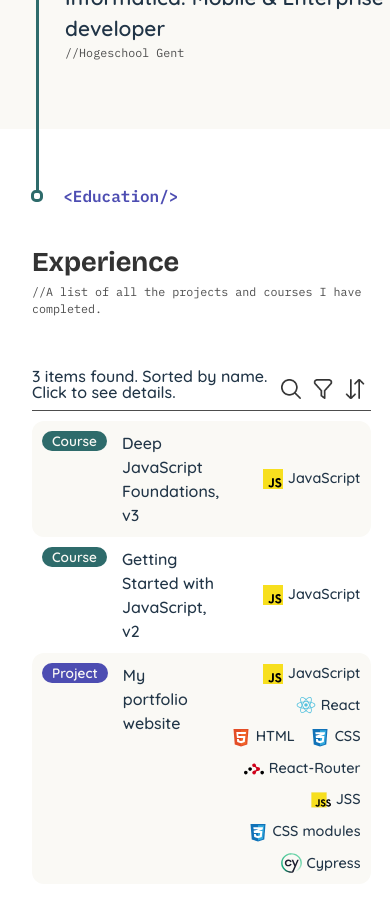
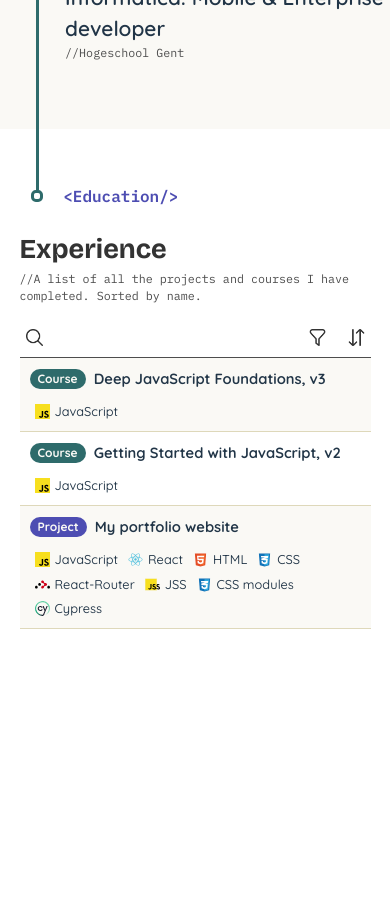
Before and after one commit to Stefdev13/stef-bekaert-portfolio, a React (Vite) app: page /about in a window 390 px wide. Shown: the part 3660-4571 px from the top of the page. After the commit the page ends 4439 px from the top, so only its background shows below. Built offline with nearby package versions, Linux system fonts and the light colour scheme.

Commit message:
ExperienceSection Responsive
Made the ExperienceSection component and its subcomponents responsive

```diff
--- a/src/components/about/experience-section/ExperienceItem.module.css
+++ b/src/components/about/experience-section/ExperienceItem.module.css
@@ -13,14 +13,6 @@
     }
 }
 
-.wrapper:hover {
-    background-color: var(--var-colour-bg-l3);
-
-    cursor: pointer;
-
-    padding: 12px;
-}
-
 .odd {
     background-color: var(--var-colour-bg-l1);
 }
@@ -33,7 +25,7 @@
     display: flex;
     flex-direction: row;
     gap: 15px;
-    align-items: start;
+    align-items: center;
 
     flex-grow: 1;
 }
@@ -131,9 +123,6 @@
     flex-direction: column;
 
     position: fixed;
-    top: 50%;
-    left: 50%;
-    transform: translate(-50%, -50%);
     z-index: 3;
 
     width: 55vw;
@@ -143,7 +132,6 @@
     scrollbar-width: thin;
 
     border: 1px solid var(--var-colour-border);
-    border-radius: 20px;
     background-color: var(--var-colour-glass-bg-logo);
     backdrop-filter: blur(16px) saturate(180%);
     -webkit-backdrop-filter: blur(16px) saturate(180%);
@@ -190,15 +178,6 @@
     img {
         height: 15px;
         transition: height 0.2s ease-in-out;
-        width: auto;
-    }
-}
-
-.closeBtn:hover {
-    cursor: pointer;
-
-    img {
-        height: 18px;
         width: auto;
     }
 }
@@ -311,3 +290,153 @@
     display: flex;
     flex-direction: row;
 }
+
+@media only screen and (width < 992px) {
+    .wrapper {
+        flex-direction: column;
+        gap: 12px;
+
+        border-radius: 0;
+
+        border-bottom: 1px solid var(--var-colour-border);
+    }
+
+    .tagAndName {
+        gap: 8px;
+    }
+
+    .typeTag {
+        padding: 1px 8px 1px 8px;
+
+        border-radius: 12px;
+
+        font-size: .75rem;
+        font-weight: 700;
+    }
+
+    .name {
+        font-weight: 650;
+        font-size: .92rem;
+    }
+
+    .techListWrapper {
+        justify-content: start;
+    }
+
+    .technologyTag {
+        padding-left: 5px;
+
+        font-weight: 450;
+        font-size: .8rem;
+
+        img {
+            height: 15px;
+            width: auto;
+        }
+    }
+
+    .technologiesList {
+        justify-content: start;
+        gap: 5px;
+    }
+
+
+    /* === CSS for detail view === */
+    .detailViewOverlayOpen {
+        bottom: 0%;
+        left: 0%;
+
+        box-sizing: border-box;
+
+        width: 100vw;
+        max-height: 70vh;
+
+        border: none;
+        border-top-right-radius: 20px;
+        border-top-left-radius: 20px;
+    }
+
+    .completedOn {
+        font-size: .85rem;
+    }
+
+    .mainContentSection {
+        gap: 3vh;
+    }
+
+    .heroImgSection {
+        margin-bottom: 15px;
+    }
+
+    .headerImage {
+        height: 20vh;
+    }
+
+    .titleSection {
+        h1 {
+            font-size: 1.4rem;
+        }
+
+        p {
+            font-size: .75rem;
+            margin: 0;
+        }
+    }
+
+    .sectionHeader {
+        font-size: 1.2rem;
+    }
+
+    .descriptionSection {
+        p {
+            font-size: .9rem;
+
+            margin: 0;
+        }
+    }
+
+    .technologyTagDetail {
+        gap: 5px;
+
+        padding: 6px 8px 6px 10px;
+
+        font-size: .8rem;
+
+        img {
+            height: 18px;
+        }
+
+        p {
+            margin: 0;
+            line-height: 1;
+        }
+    }
+}
+
+@media only screen and (width >= 992px) {
+    .detailViewOverlayOpen {
+        top: 50%;
+        left: 50%;
+
+        transform: translate(-50%, -50%);
+
+        border-radius: 20px;
+    }
+
+    .wrapper:hover {
+        background-color: var(--var-colour-bg-l3);
+
+        cursor: pointer;
+
+        padding: 12px;
+    }
+
+    .closeBtn:hover {
+        cursor: pointer;
+
+        img {
+            height: 18px;
+            width: auto;
+        }
+    }
+}
--- a/src/components/about/experience-section/ExperienceList.module.css
+++ b/src/components/about/experience-section/ExperienceList.module.css
@@ -42,14 +42,7 @@
     }
 }
 
-.button:hover {
-    cursor: pointer;
 
-    img {
-        height: 25px;
-        width: auto;
-    }
-}
 /* === CSS for Search === */
 .searchWrapper {
     display: flex;
@@ -63,8 +56,6 @@
     flex-wrap: nowrap;
     flex-grow: 1;
     align-items: center;
-
-    max-width: 35vw;
 
     padding: 0px 5px 0px 5px ;
 
@@ -100,10 +91,6 @@
         height: 13px;
         width: auto;
     }
-}
-
-.closeSearchBtn:hover {
-    cursor: pointer;
 }
 
 .show {
@@ -145,18 +132,11 @@
     animation: slide-in .4s ease-in-out;
 
     position: fixed;
-    top: 50%;
-    left: 50%;
-    transform: translate(-50%, -50%);
     z-index: 4;
 
-    border: 1px solid var(--var-colour-border);
-    border-radius: 20px;
     background-color: var(--var-colour-glass-bg-logo);
     backdrop-filter: blur(16px) saturate(180%);
     -webkit-backdrop-filter: blur(16px) saturate(180%);
-
-    width: 800px;
 
     padding: 25px;
 }
@@ -196,10 +176,6 @@
     }
 }
 
-.clearAllBtn:hover {
-    cursor: pointer;
-}
-
 .header {
     display: flex;
     flex-direction: row;
@@ -225,10 +201,6 @@
         height: 15px;
         width: auto;
     }
-}
-
-.closeBtn:hover {
-    cursor: pointer;
 }
 
 .filterCategory {
@@ -274,17 +246,6 @@
     img {
         height: 20px;
         width: auto;
-    }
-}
-
-.filterTag:hover {
-    cursor: pointer;
-
-    background-color: var(--var-colour-text-muted);
-
-    p {
-        font-weight: 550;
-        color: var(--var-colour-bg-l2);
     }
 }
 
@@ -335,3 +296,112 @@
         display: none;
     }
 }
+
+@media only screen and (width < 992px) {
+    .topLine {
+        margin-bottom: 0;
+
+        align-items: center;
+    }
+
+    .itemCount {
+        display: none;
+    }
+
+    .buttonRow {
+        gap: 10px;
+
+        flex-grow: 1;
+    }
+
+    .searchWrapper {
+        flex-grow: 1;
+    }
+
+    .button {
+        img {
+            height: 17px;
+        }
+    }
+
+    .filterBox {
+        box-sizing: border-box;
+
+        gap: 5vh;
+
+        position: fixed;
+        bottom: 0%;
+        left: 0%;
+
+        border-top-right-radius: 20px;
+        border-top-left-radius: 20px;
+
+        width: 100vw;
+    }
+
+    .filterTag {
+        gap: 5px;
+
+        padding: 6px 10px 6px 10px;
+
+        font-size: .8rem;
+
+        img {
+            height: 18px;
+        }
+
+        p {
+            margin: 0;
+            font-size: .8rem;
+        }
+    }
+}
+
+@media only screen and (width >= 992px){
+    .button:hover {
+        cursor: pointer;
+
+        img {
+            height: 25px;
+            width: auto;
+        }
+    }
+
+    .closeBtn:hover {
+        cursor: pointer;
+    }
+
+    .searchBar {
+        max-width: 35vw;
+    }
+
+    .closeSearchBtn:hover {
+        cursor: pointer;
+    }
+
+    .filterBox {
+        top: 50%;
+        left: 50%;
+        transform: translate(-50%, -50%);
+
+        border: 1px solid var(--var-colour-border);
+        border-radius: 20px;
+
+        width: 800px;
+    }
+
+    .filterTag:hover {
+        cursor: pointer;
+
+        background-color: var(--var-colour-text-muted);
+
+        p {
+            font-weight: 550;
+            color: var(--var-colour-bg-l2);
+        }
+    }
+
+    .clearAllBtn:hover {
+        cursor: pointer;
+    }
+}
--- a/src/components/about/experience-section/ExperienceSection.jsx
+++ b/src/components/about/experience-section/ExperienceSection.jsx
@@ -2,8 +2,11 @@
 import styles from "./ExperienceSection.module.css";
 import KnotAndTitle from "../KnotAndTitle.jsx";
 import ExperienceList from "./ExperienceList.jsx";
+import { useSortSetting } from "../../../context/ExperienceListProvider.jsx";
 
 function ExperienceSection() {
+  const sortSetting = useSortSetting();
+
   return (
     <div className={styles.sectionWrapper}>
       <KnotAndTitle title="Education" location="bottom" />
@@ -11,7 +14,8 @@
         <div>
           <h1 className="sectionHeading">Experience</h1>
           <p className="comment">
-            //A list of all the projects and courses I have completed.
+            //A list of all the projects and courses I have completed. Sorted by{" "}
+            {sortSetting == 1 ? "name" : sortSetting == 2 ? "type" : "date"}.
           </p>
         </div>
         <ExperienceList />
--- a/src/components/about/experience-section/ExperienceSection.module.css
+++ b/src/components/about/experience-section/ExperienceSection.module.css
@@ -22,3 +22,16 @@
     padding-left: 8.2vw;
     padding-right: 5vw;
 }
+
+@media only screen and (width < 992px) {
+    .sectionWrapper {
+        gap: 2vh;
+    }
+
+    .sectionContent {
+        gap: 2vh;
+
+        padding-left: 5vw;
+        padding-right: 5vw;
+    }
+}
--- a/src/context/ExperienceListProvider.jsx
+++ b/src/context/ExperienceListProvider.jsx
@@ -112,13 +112,6 @@
         }
       });
   }
-  return options.map(function unselectOptionIfMatch(t) {
-    if (t.name == action.option.name) {
-      return action.option;
-    } else {
-      return t;
-    }
-  });
 }
 
 function techFilterReducer(options, action) {
```
